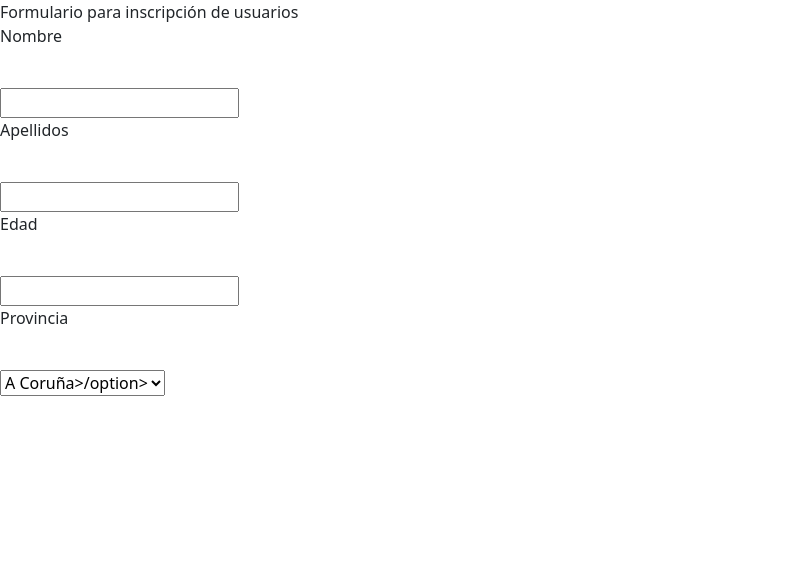
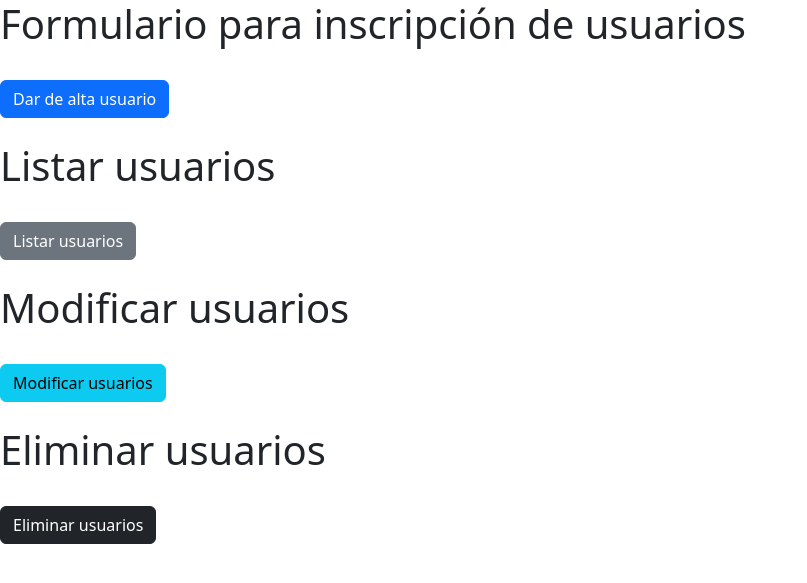
Before and after one commit to PurpleToxo/Docker, a PHP site: page /UD3/Ejercicios/Ej1/index.php in a window 1280 px wide. Shown: the top 583 px of the page, without its empty margins (0-807 px from the left). Run offline with PHP 8.4, Linux system fonts and the light colour scheme.

Commit message:
botones creados

```diff
--- a/www/UD3/Ejercicios/Ej1/index.php
+++ b/www/UD3/Ejercicios/Ej1/index.php
@@ -3,24 +3,26 @@
         <title>Tienda ej 1</title>
         <meta charset="UTF-8">
         <meta name="viewport" content="width=device-width, initial-scale=1.0">
-    <link href="https://cdn.jsdelivr.net/npm/bootstrap@5.2.2/dist/css/bootstrap.min.css" rel="stylesheet"
-        integrity="sha384-Zenh87qX5JnK2Jl0vWa8Ck2rdkQ2Bzep5IDxbcnCeuOxjzrPF/et3URy9Bv1WTRi" crossorigin="anonymous">
+        <link href="https://cdn.jsdelivr.net/npm/bootstrap@5.2.2/dist/css/bootstrap.min.css" rel="stylesheet"
+            integrity="sha384-Zenh87qX5JnK2Jl0vWa8Ck2rdkQ2Bzep5IDxbcnCeuOxjzrPF/et3URy9Bv1WTRi" crossorigin="anonymous">
     </head>
     <body>
-    <hi>Formulario para inscripción de usuarios</hi>
-    <form>
-        <p>Nombre</p><br>
-        <input type="text" name="nombre" required><br>
-        <p>Apellidos</p><br>
-        <input type="text" name="apellidos" required><br>
-        <p>Edad</p><br>
-        <input type="number" name="edad" required><br>
-        <p>Provincia</p><br>
-        <select name="provincia" required>
-            <option value="Corunha">A Coruña>/option>
-            <option value="Pontevedra">Pontevedra</option>
-            <option value="Lugo">Lugo</option>
-            <option value="Ourense">Ourense</option>
-    </form>
+        <h1>Formulario para inscripción de usuarios</h1>
+        <br>
+        <a href="dar_alta.php" class="btn btn-primary">Dar de alta usuario</a>
+        <br><br>
+
+        <h1>Listar usuarios</h1>
+        <br>
+        <a href="listar.php" class="btn btn-secondary">Listar usuarios</a>
+        <br><br>
+
+        <h1>Modificar usuarios</h1>
+        <br>
+        <a href="editar.php" class="btn btn-info">Modificar usuarios</a>
+        <br><br>
+        <h1>Eliminar usuarios</h1>
+        <br>
+        <a href="borrar.php" class="btn btn-dark">Eliminar usuarios</a>
     </body>
 </html>
```
Also changed, not shown: www/UD3/Ejercicios/Ej1/dar_alta.php (+27 -0 lines).
